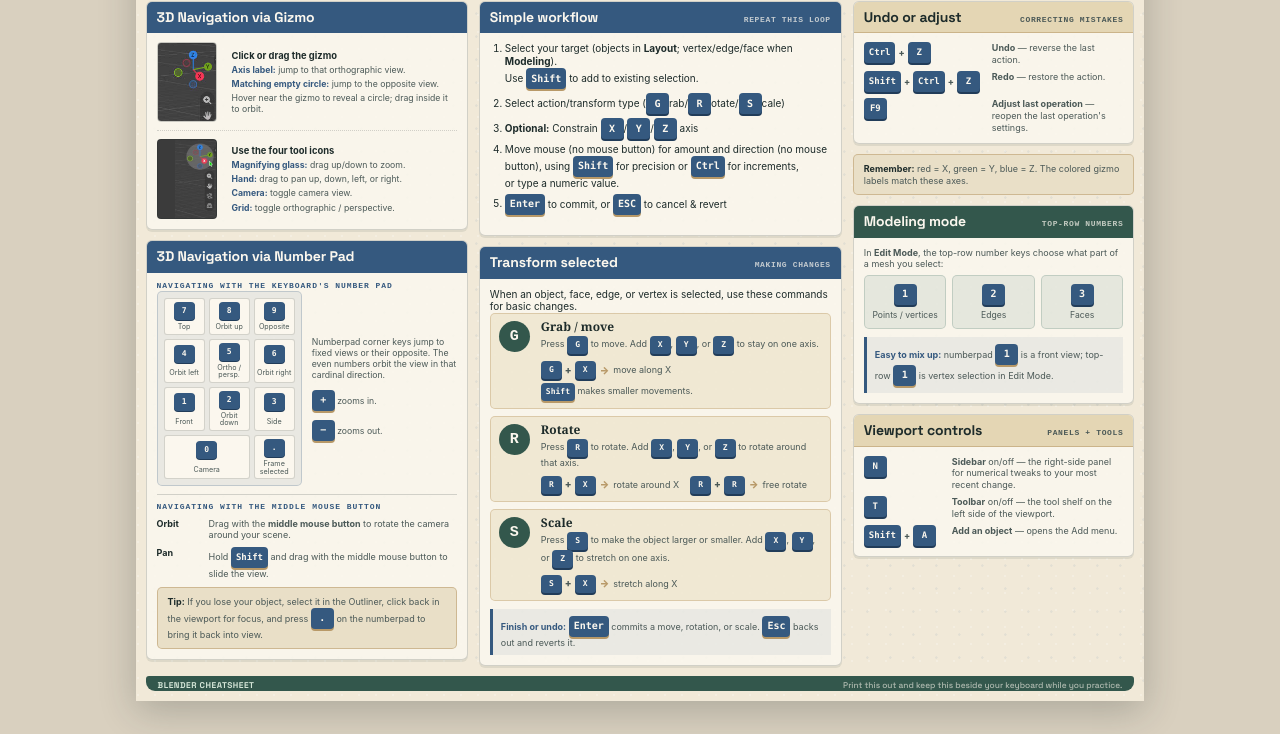
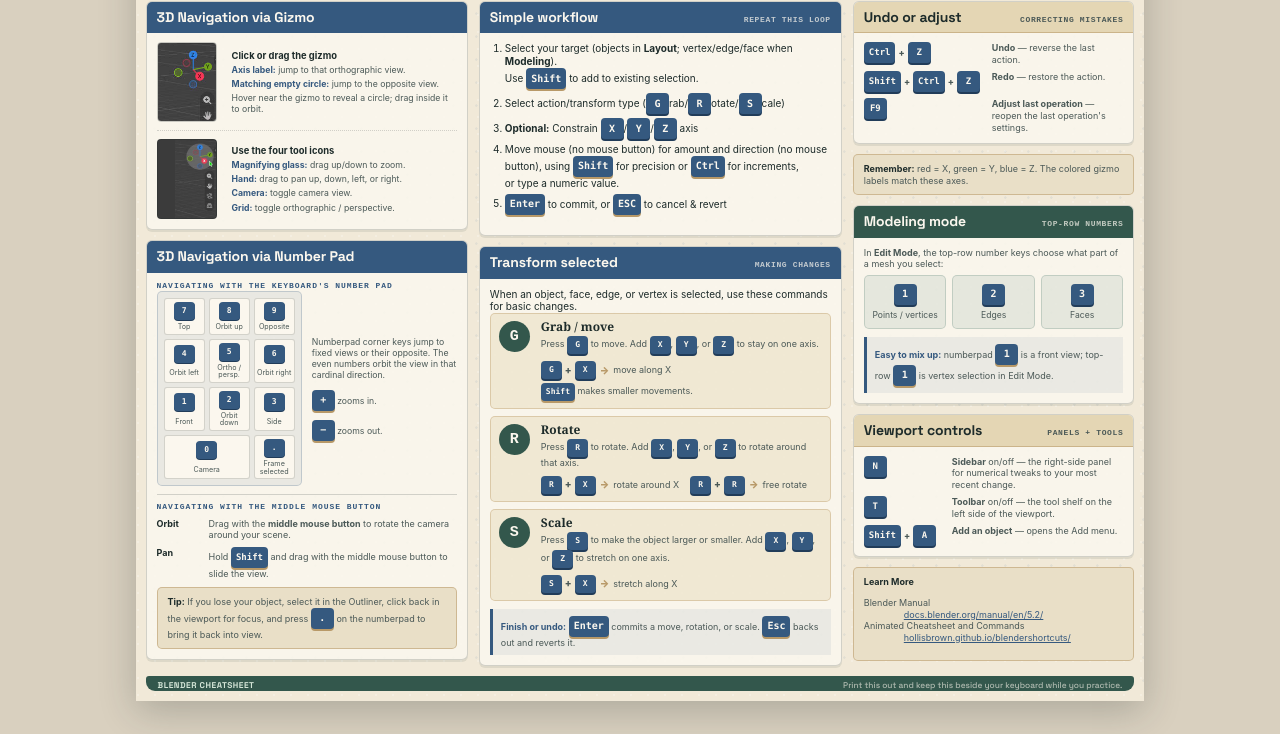
Before and after one commit to AnmAtAnm/PolygonsToPapercraft, a plain HTML site: page blender-cheatsheet.html in a window 1280 px wide. Shown: the part 106-840 px from the top of the page. Drawn offline with Linux system fonts and the light colour scheme.

Commit message:
Links to blender manual and hollisbrown's animated cheatsheet

```diff
--- a/blender-cheatsheet.html
+++ b/blender-cheatsheet.html
@@ -38,6 +38,8 @@
       -webkit-print-color-adjust: exact;
       print-color-adjust: exact;
     }
+
+    a {color: var(--blueprint);}
 
     .sheet {
       width: 10.5in;
@@ -356,6 +358,7 @@
       font-size: 9px;
     }
     .beginner strong { color: var(--ink); }
+    .beginner dl dd { }
 
     .footer {
       display: flex;
@@ -384,6 +387,7 @@
     @media print {
       @page { size: Letter landscape; margin: .18in; }
       html, body { width: auto; height: auto; background: none; }
+      a { text-decoration: none !important; }
       .sheet { width: 100%; height: 100%; min-height: 0; margin: 0; background: none ; box-shadow: none; }
     }
   </style>
@@ -538,6 +542,17 @@
             </ul>
           </div>
         </article>
+
+        <div class="beginner">
+          <strong>Learn More</strong>
+          <dl>
+            <dt>Blender Manual</dt><dd><a href="https://docs.blender.org/manual/en/5.2/index.html">docs.blender.org/manual/en/5.2/</a></dd>
+            <dt>Animated Cheatsheet and Commands</dt><dd><a href="https://hollisbrown.github.io/blendershortcuts/">hollisbrown.github.io/blendershortcuts/</a></dd>
+          </dl>
+        </div>
+
+
+
       </div>
     </section>
 
```
Also changed, not shown: index.html (+1 -0 lines), 1 other file.
